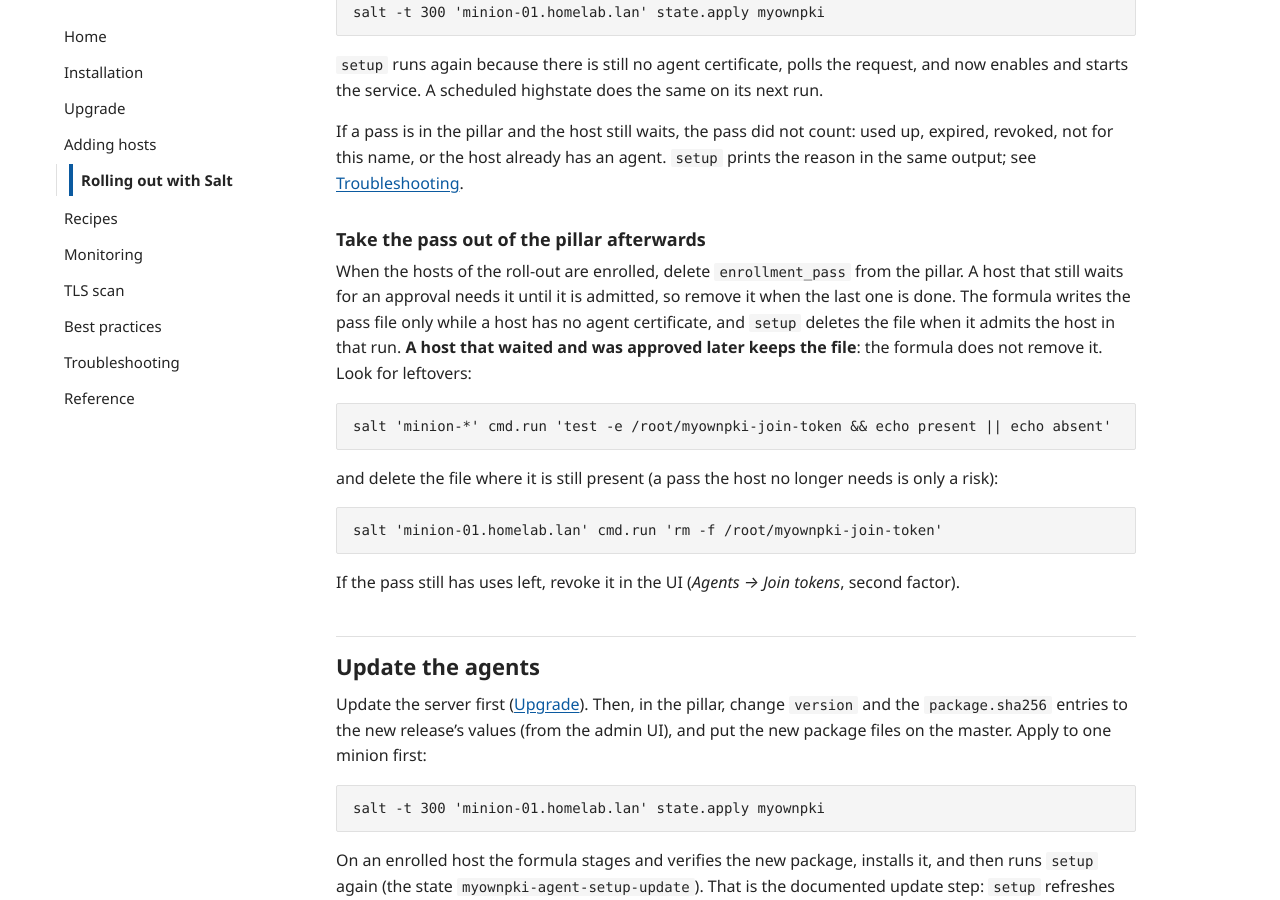
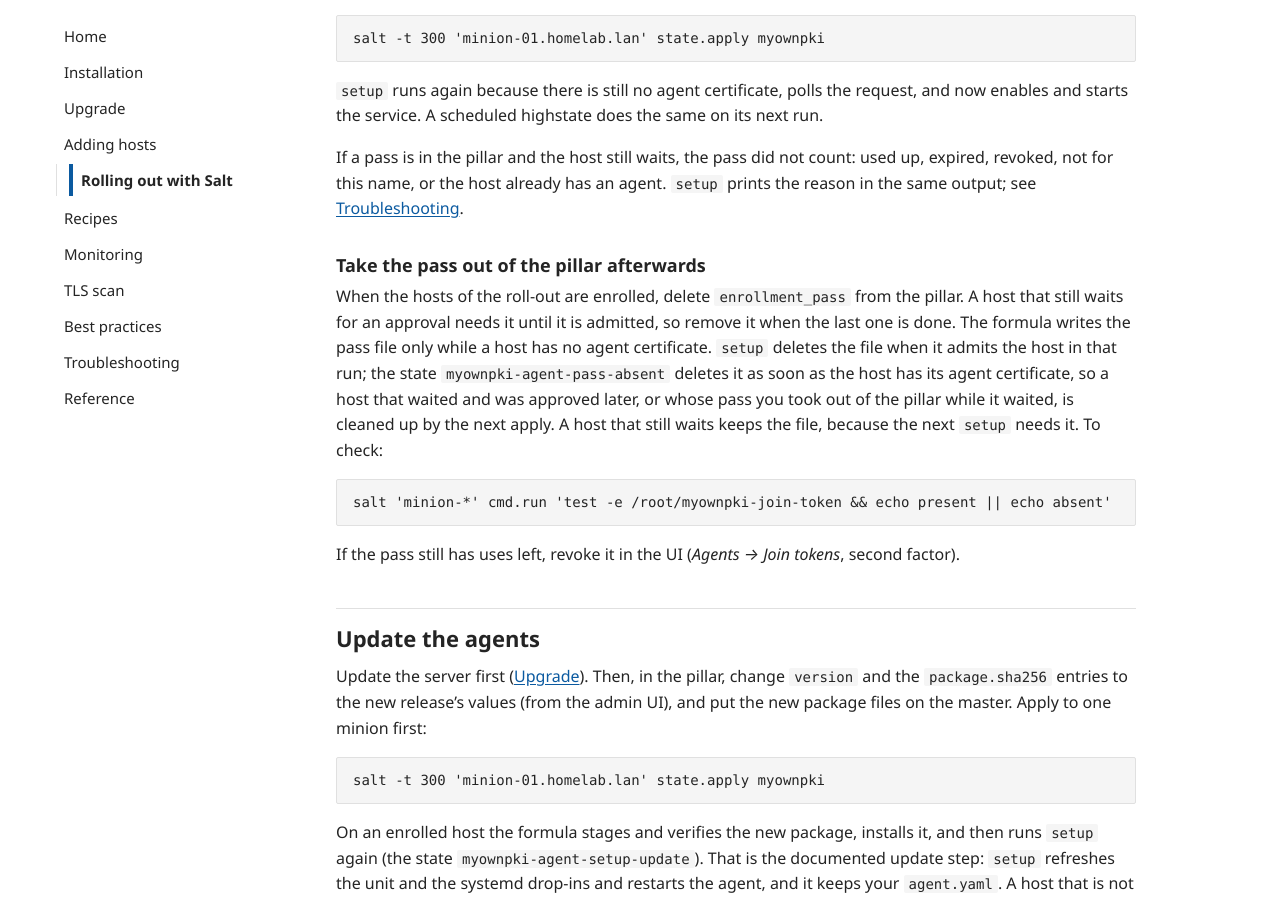
Before and after one commit to Der-Felix/MyOwnPKI, a Jekyll site: the page built from site/hosts/salt.md, in a window 1280 px wide and 900 px high, scrolled down 7547 px. Built offline with Jekyll 4.4.1, drawn with Linux system fonts in a browser that asks for light colours; some of the changed text lies outside the part shown.

Commit message:
docs: describe the pass file removal of the Salt formula
- drop the "leftover pass file" limitation from the changelog, the Salt page, the
  troubleshooting table and PHASE3 section 12.4; name the state
  myownpki-agent-pass-absent and keep the check command

Co-Authored-By: Claude Sonnet 5.5 <noreply@anthropic.com>

````diff
--- a/site/hosts/salt.md
+++ b/site/hosts/salt.md
@@ -33,6 +33,7 @@ On every minion that gets the pillar, in this order:
    0600) while the host has no agent certificate.
 4. **Enrollment.** It runs `myownpki-agent setup` until the host has its agent certificate
    (`/var/lib/myownpki-agent/agent.crt`). `setup` enables and starts the service when the host is admitted.
+   Once the certificate exists, the formula deletes the pass file, also on a host that was approved later.
 5. **Deployments.** It runs `deployment add` for each deployment in the pillar that the agent does not
    have yet, and `deployment remove` for each name in `absent`. Or, in the other mode, it renders a
    complete `agent.yaml` from your file and runs `sandbox sync`.
@@ -298,18 +299,14 @@ not for this name, or the host already has an agent. `setup` prints the reason i
 
 When the hosts of the roll-out are enrolled, delete `enrollment_pass` from the pillar. A host that still
 waits for an approval needs it until it is admitted, so remove it when the last one is done. The formula
-writes the pass file only while a host has no agent certificate, and `setup` deletes the file when it
-admits the host in that run. **A host that waited and was approved later keeps the file**: the formula
-does not remove it. Look for leftovers:
+writes the pass file only while a host has no agent certificate. `setup` deletes the file when it admits
+the host in that run; the state `myownpki-agent-pass-absent` deletes it as soon as the host has its agent
+certificate, so a host that waited and was approved later, or whose pass you took out of the pillar while
+it waited, is cleaned up by the next apply. A host that still waits keeps the file, because the next
+`setup` needs it. To check:
 
 ```bash
 salt 'minion-*' cmd.run 'test -e /root/myownpki-join-token && echo present || echo absent'
-```
-
-and delete the file where it is still present (a pass the host no longer needs is only a risk):
-
-```bash
-salt 'minion-01.homelab.lan' cmd.run 'rm -f /root/myownpki-join-token'
 ```
 
 If the pass still has uses left, revoke it in the UI (*Agents → Join tokens*, second factor).
````
Also changed, not shown: docs/PHASE3.md (+9 -8 lines), site/troubleshooting.md (+1 -1 lines), CHANGELOG.md.
